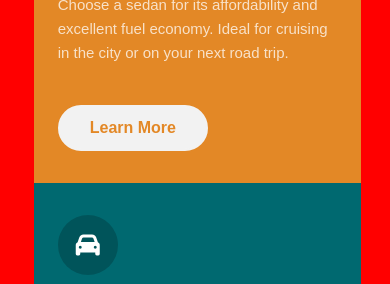
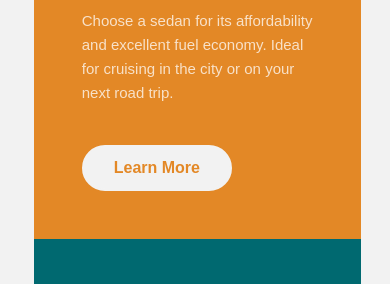
Before and after one commit to hamdyabozed00-blip/column-preview-card-component, a plain HTML site: page index.html in a window 390 px wide. Shown: the part 270-554 px from the top of the page. Drawn offline with Linux system fonts and the light colour scheme.

Commit message:
Update index.css

```diff
--- a/index.css
+++ b/index.css
@@ -6,7 +6,7 @@
 
 body {
   font-family: 'Lexend Deca', sans-serif;
-  background-color: red;
+  background-color:  hsl(0, 0%, 95%);
   min-height: 100vh;
   display: flex;
   justify-content: center;
@@ -101,13 +101,12 @@
     display:flex !important;
     flex-direction: column !important;
     align-items: center !important;
-    max-width: 327px;
-    width: 100%;
-    margin: 0 auto;
+    width: 100% !important;
+    max-width: 327px !important;
+    margin: 0 auto !important;
   }
   .card {
     width: 100%;
-    padding: 32px 24px;
     box-sizing: border-box;
   }
   .card p {
```
